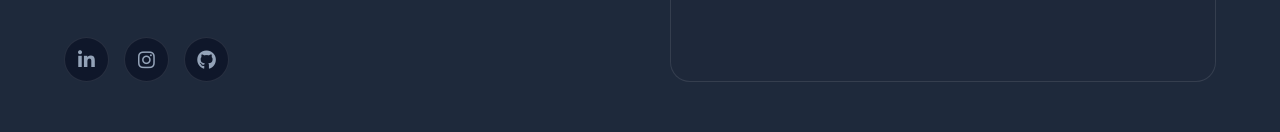
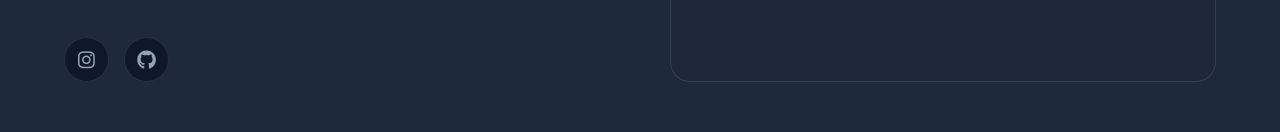
Before and after one commit to Aadithya108/Aadithya-personal-portfolio, a website: page index.html in a window 1280 px wide. Shown: the part 3725-3857 px from the top of the page. Drawn offline with Linux system fonts and the light colour scheme.

Commit message:
Remove LinkedIn link from social links

```diff
--- a/index.html
+++ b/index.html
@@ -452,7 +452,6 @@
                     </ul>
 
                     <div class="social-links">
-                        <a href="https://linkedin.com/in/aadithya-sivasankar" target="_blank" rel="noopener noreferrer" aria-label="LinkedIn"><i class="fab fa-linkedin-in"></i></a>
                         <a href="https://instagram.com/aadithya__s" target="_blank" rel="noopener noreferrer" aria-label="Instagram"><i class="fab fa-instagram"></i></a>
                         <a href="https://github.com/Aadithya108" target="_blank" rel="noopener noreferrer" aria-label="GitHub"><i class="fab fa-github"></i></a>
                     </div>
```
